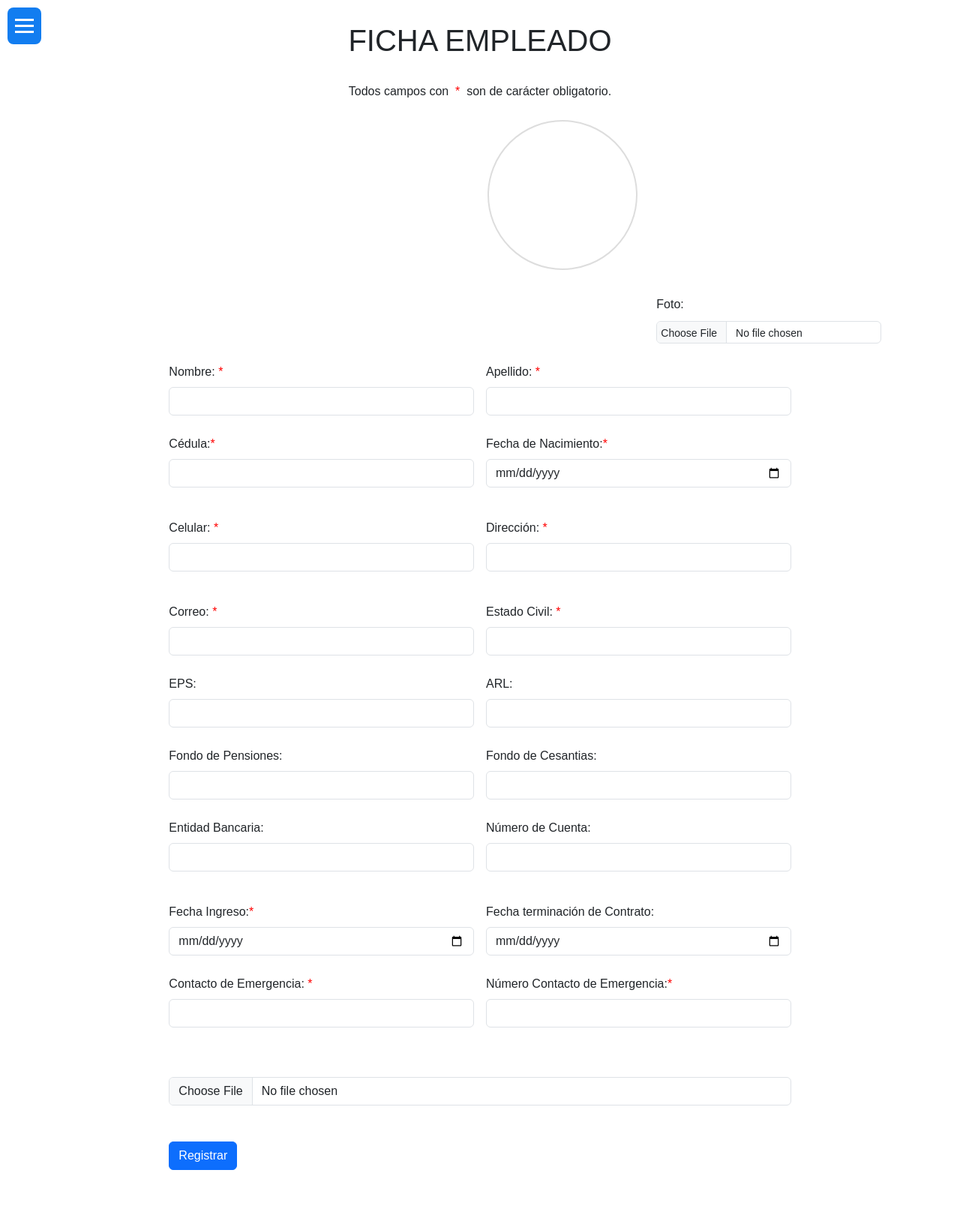
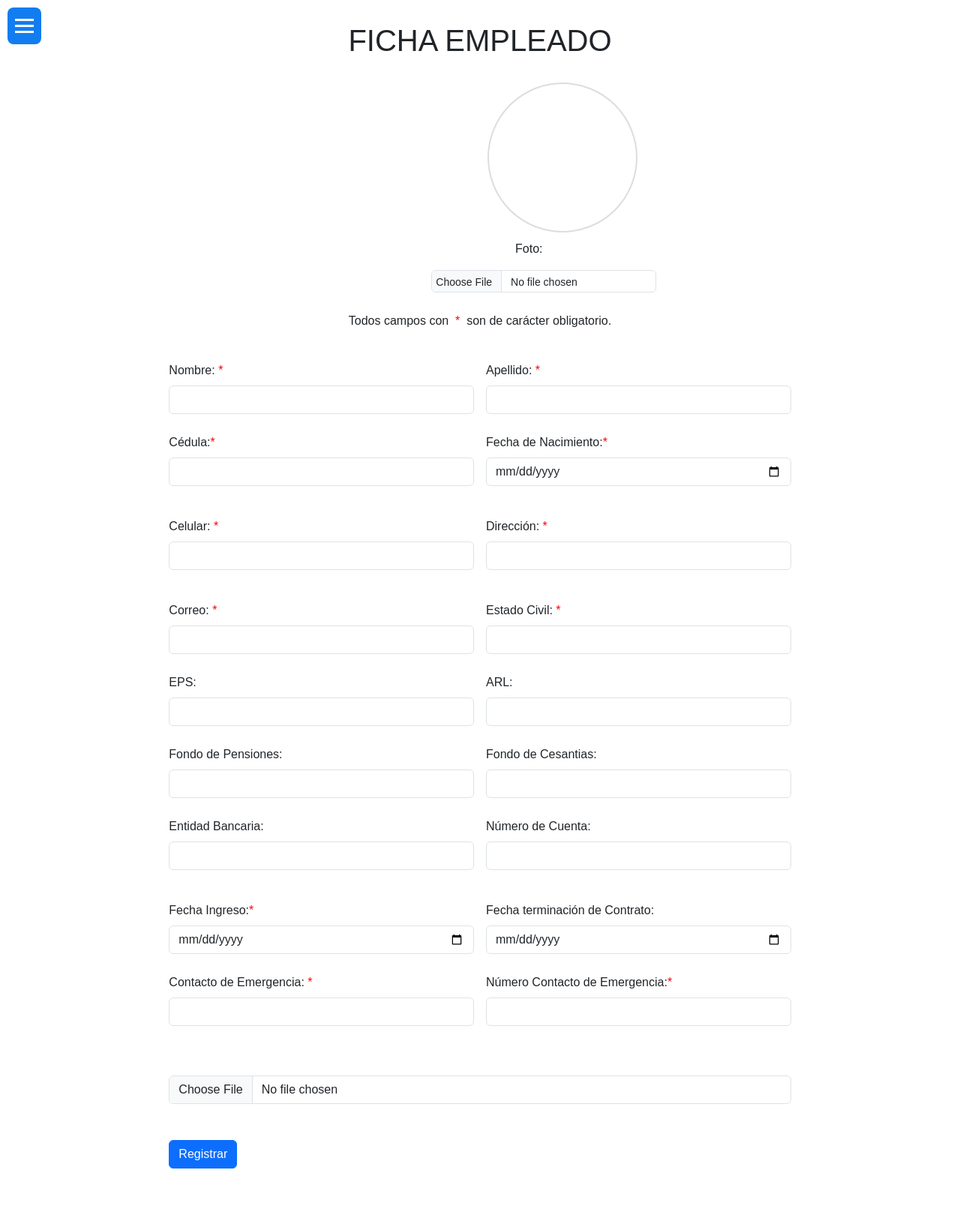
Before and after one commit to velasquez060/Nomina, a PHP site: page /Empleado/AgregarEmpleado.php in a window 1280 px wide. Shown: the top 1624 px of the page at 75% size. After the commit the page ends 1558 px from the top, so only its background shows below. Run offline with PHP 8.4, Linux system fonts and the light colour scheme; some libraries are stand-ins or nearby versions; some web fonts are replaced.

Commit message:
ajustes formulario agregar empleado
ajustes formulario agregar empleado

```diff
--- a/Nomina/Css/empleado.css
+++ b/Nomina/Css/empleado.css
@@ -76,6 +76,8 @@ p {
     height: 30px;
     padding: 5px;
     font-size: 14px;
+    position: relative;
+    margin-left: 350px;
   }
 
 
@@ -90,10 +92,19 @@ p {
     align-items: center;
     border: 2px solid #ddd;
     position: relative;
+
   }
 
   .circle-container img {
     width: 100%;
     height: 100%;
     object-fit: cover;
+    position: relative;
+    margin-left: 20px;
   }
+
+  .foto{
+
+    position: relative;
+    margin-left: 480px;
+  }
--- a/Nomina/Css/menu.css
+++ b/Nomina/Css/menu.css
@@ -13,14 +13,14 @@ body {
 }
 
 .menu-icono {
-    position: absolute; /* Posicionamos absolutamente */
+    position: absolute;
     top: 10px;
     left: 10px;
     cursor: pointer;
     padding: 10px;
     background-color: var(--colorPrincipal);
     color: white;
-    z-index: 1000; /* Aseguramos que esté por encima del menú lateral */
+    z-index: 1000;
     position: fixed;
     border-radius: 8px;
 }
--- a/Nomina/Empleado/AgregarEmpleado.php
+++ b/Nomina/Empleado/AgregarEmpleado.php
@@ -84,7 +84,7 @@ if ($_SERVER["REQUEST_METHOD"] == "POST") {
 
 
       if ($stmt->rowCount() > 0) {
-       sleep(6);
+       echo "<script>alert('Se Agrego el Empleado');</script>";
     //exit;
 
       }
@@ -120,24 +120,24 @@ if ($_SERVER["REQUEST_METHOD"] == "POST") {
 </head>
 
 <body>
-
-  <H1 class="tituloempleado">FICHA EMPLEADO</H1>
-  <br>
-
-
-  <p>Todos campos con &nbsp;<span style="color: red;">*</span>&nbsp; son de carácter obligatorio. </p>
-  <div class="contenedorfoto">
+<div class="titulo">
+<H1 class="tituloempleado">FICHA EMPLEADO</H1>
+<br>
+<div class="contenedorfoto">
     <div class="circle-container" id="preview"></div>
 
   </div>
-  <br>
+</div>
+
   <div class="container col-md-8">
 
     <form class="row g-3 pureba needs-validation" novalidate id="formulario"  action="AgregarEmpleado.php" method="post" autocomplete="on" enctype="multipart/form-data" onsubmit="return validarFormulario();">
-    <div class="col-md-1 contenedorfoto" >
-      <label for="">Foto:</label>
+
+    <div class="col-md-6" >
+      <p class="foto">Foto:</p>
         <input class="form-control" type ="file" name="imagen" id="fileInput">
     </div>
+    <p>Todos campos con &nbsp;<span style="color: red;">*</span>&nbsp; son de carácter obligatorio. </p>
       <div class="col-md-6">
         <label class="form-label">Nombre: <span style="color: red;">*</span></label>
         <input type="texto" name="textNombre" class="form-control" id="inputNombre" required>
@@ -245,7 +245,7 @@ if ($_SERVER["REQUEST_METHOD"] == "POST") {
   <script src="https://cdn.jsdelivr.net/npm/@popperjs/core@2.11.8/dist/umd/popper.min.js" integrity="sha384-I7E8VVD/ismYTF4hNIPjVp/Zjvgyol6VFvRkX/vR+Vc4jQkC+hVqc2pM8ODewa9r" crossorigin="anonymous"></script>
   <script src="https://cdn.jsdelivr.net/npm/bootstrap@5.3.3/dist/js/bootstrap.min.js" integrity="sha384-0pUGZvbkm6XF6gxjEnlmuGrJXVbNuzT9qBBavbLwCsOGabYfZo0T0to5eqruptLy" crossorigin="anonymous"></script>
 
-  <script src="../js/alerta.js"></script>
+
   <script src="../js/menu.js"></script>
   <script src="../js/validacionCampos.js"></script>
 
--- a/Nomina/js/alerta.js
+++ b/Nomina/js/alerta.js
@@ -10,9 +10,5 @@ document.addEventListener("DOMContentLoaded", function() {
           icon: 'success',
           confirmButtonText: 'Ok',
       });
-
-      setTimeout(() => {
-          window.location.href = 'AgregarEmpleado.php';
-      }, 3000);
   });
 });
```
Also changed, not shown: Nomina/fotos/fotoempleado.jpg (deleted), 1 other file.
